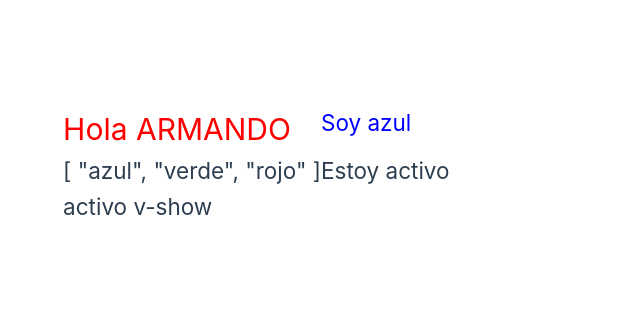
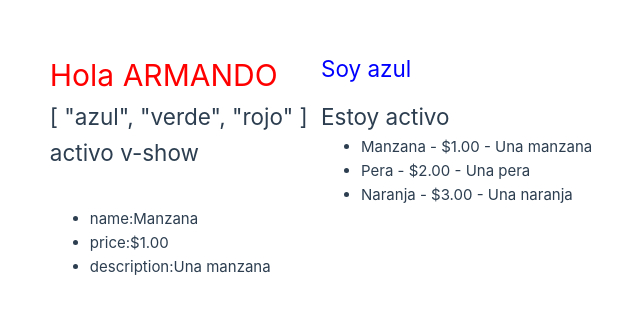
Before and after one commit to ArmandoVallejo/cursoVue, a Vue app in the folder primer-vue/: page / in a window 1280 px wide. Shown: the part 235-548 px from the top of the page, without its empty margins (319-959 px from the left). Built offline with nearby package versions, Linux system fonts and the light colour scheme.

Commit message:
se trabajo con v-for para recorrer objetos y arreglos

```diff
--- a/primer-vue/src/App.vue
+++ b/primer-vue/src/App.vue
@@ -3,6 +3,29 @@
   const styleColor = "color: blue";
   const arrayColores = ["azul", "verde", "rojo"];
   const activo = true;
+  const arrayFrutas = [
+    {
+      name:"Manzana",
+      price:"$1.00",
+      description:"Una manzana"
+    },
+    {
+      name:"Pera",
+      price:"$2.00",
+      description:"Una pera"
+    },
+    {
+      name:"Naranja",
+      price:"$3.00",
+      description:"Una naranja"
+    },
+  ];
+
+  const objetoFruta = {
+    name:"Manzana",
+    price:"$1.00",
+    description:"Una manzana"
+  }
 </script>
 <!-- v-bind puede ser reemplazado dejando solamente los : -->
 <template>
@@ -15,6 +38,18 @@
 
   <h2 v-show="activo">activo v-show</h2>
 
+  <ul>
+    <li v-for="(fruta) in arrayFrutas" :key="fruta.name">{{ fruta.name }} - {{ fruta.price }} - {{ fruta.description }}
+    </li>
+  </ul>
+
+  <ul>
+    <li
+      v-for="(value, propiedad) in objetoFruta"
+    >
+  {{propiedad}}:{{ value }}</li>
+  </ul>
+
 
 </template>
 
```
